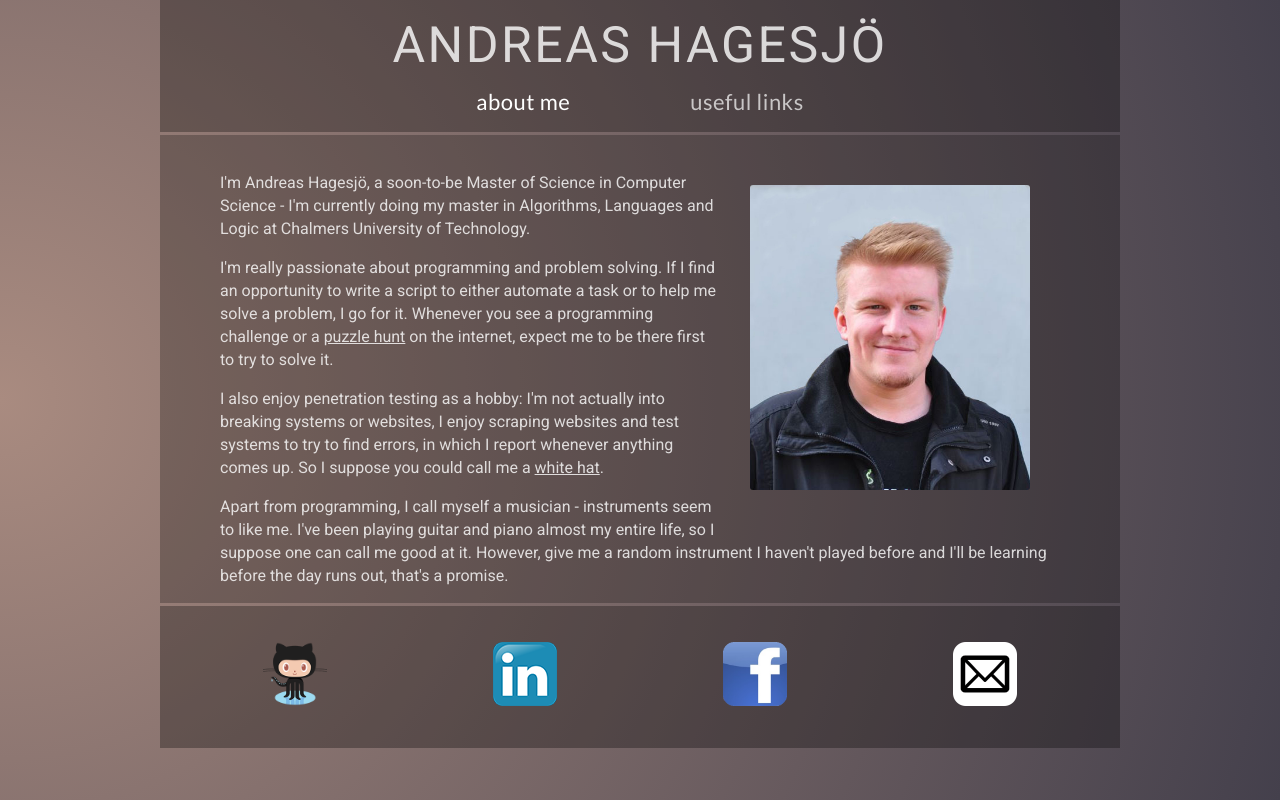
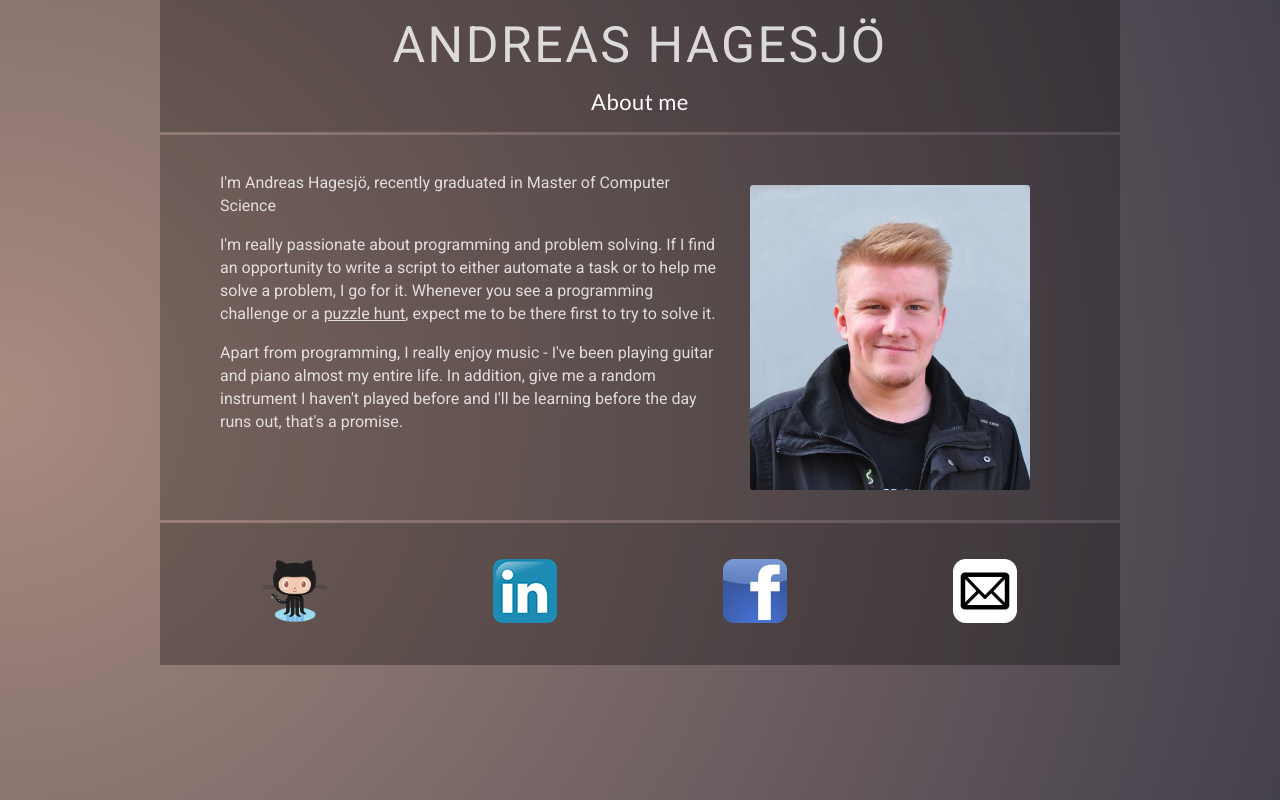
Before and after one commit to Hagesjo/hagesjo.se, a Django app: page / in a window 1280 px wide. Run offline with Django 3.2, Linux system fonts and the light colour scheme.

Commit message:
Update content

```diff
--- a/main/templates/main/about.html
+++ b/main/templates/main/about.html
@@ -1,17 +1,13 @@
 {% extends "main/base.html" %}
 {% load staticfiles %}
 {% block nav  %}
-	<li><a class="current" href="/">about me</a><!--
-	--><li><a href="/links">useful links</a>
+	<li><a class="current" href="/">About me</a>
 {% endblock %}
 {% block content %}
 	<img class="round-img right-float col-1-3 group" src="{% static 'main/img/selfpic.jpg' %}">
-	<p>I'm Andreas Hagesjö, a soon-to-be Master of Science in Computer Science - I'm currently doing my master in Algorithms, Languages and Logic at Chalmers University of Technology.</p>
+	<p>I'm Andreas Hagesjö, recently graduated in Master of Computer Science</p>
 	<p>I'm really passionate about programming and problem solving. If I find an opportunity to write a script to either automate a task or to help me solve a problem, I go for it.
-	Whenever you see a programming challenge or a <a href="https://en.wikipedia.org/wiki/Puzzlehunt">puzzle hunt</a> on the internet, expect me to be there first to try to solve it.</p>
-	<p>I also enjoy penetration testing as a hobby: I'm not actually into breaking systems or websites, I enjoy scraping websites and test systems to try to find errors, in which I report whenever anything comes up. So I suppose you could call me a <a href="https://en.wikipedia.org/wiki/White_hat_(computer_security)">white hat</a>.</p>
+	Whenever you see a programming challenge or a <a href="https://en.wikipedia.org/wiki/Puzzlehunt">puzzle hunt</a>, expect me to be there first to try to solve it.</p>
 
-	<p>Apart from programming, I call myself a musician - instruments seem to like me.
-	I've been playing guitar and piano almost my entire life, so I suppose one can call me good at it.
-	However, give me a random instrument I haven't played before and I'll be learning before the day runs out, that's a promise.</p>
+	<p>Apart from programming, I really enjoy music - I've been playing guitar and piano almost my entire life. In addition, give me a random instrument I haven't played before and I'll be learning before the day runs out, that's a promise.</p>
 {% endblock %}
--- a/main/templates/main/base.html
+++ b/main/templates/main/base.html
@@ -5,8 +5,8 @@
 		<meta charset="utf-8">
 		<link rel="stylesheet" href="{% static 'main/reset.css' %}"/>
 		<link rel="stylesheet" href="{% static 'main/main.css' %}"/>
-		<link rel="stylesheet" href="http://fonts.googleapis.com/css?family=Lato:100, 300, 400|Roboto">
-		<title>Hagesjo.se - Din kyla i värmen </title>
+		<link rel="stylesheet" href="https://fonts.googleapis.com/css?family=Lato:100, 300, 400|Roboto">
+		<title>Andreas Hagesjö</title>
 	</head>
 
 	<body>
--- a/main/templates/main/list.html
+++ b/main/templates/main/list.html
@@ -1,7 +1,7 @@
 {% extends "main/base.html" %}
 {% load staticfiles %}
 {% block content %}
-	{% if header %}<h2> Books </h2> {% endif %}
+	{% if header %}<h2> {{header }} </h2> {% endif %}
 	<ul class="links">
 	{% for file in files %}
 		{% with folder|add:file as fullpath %}
```
